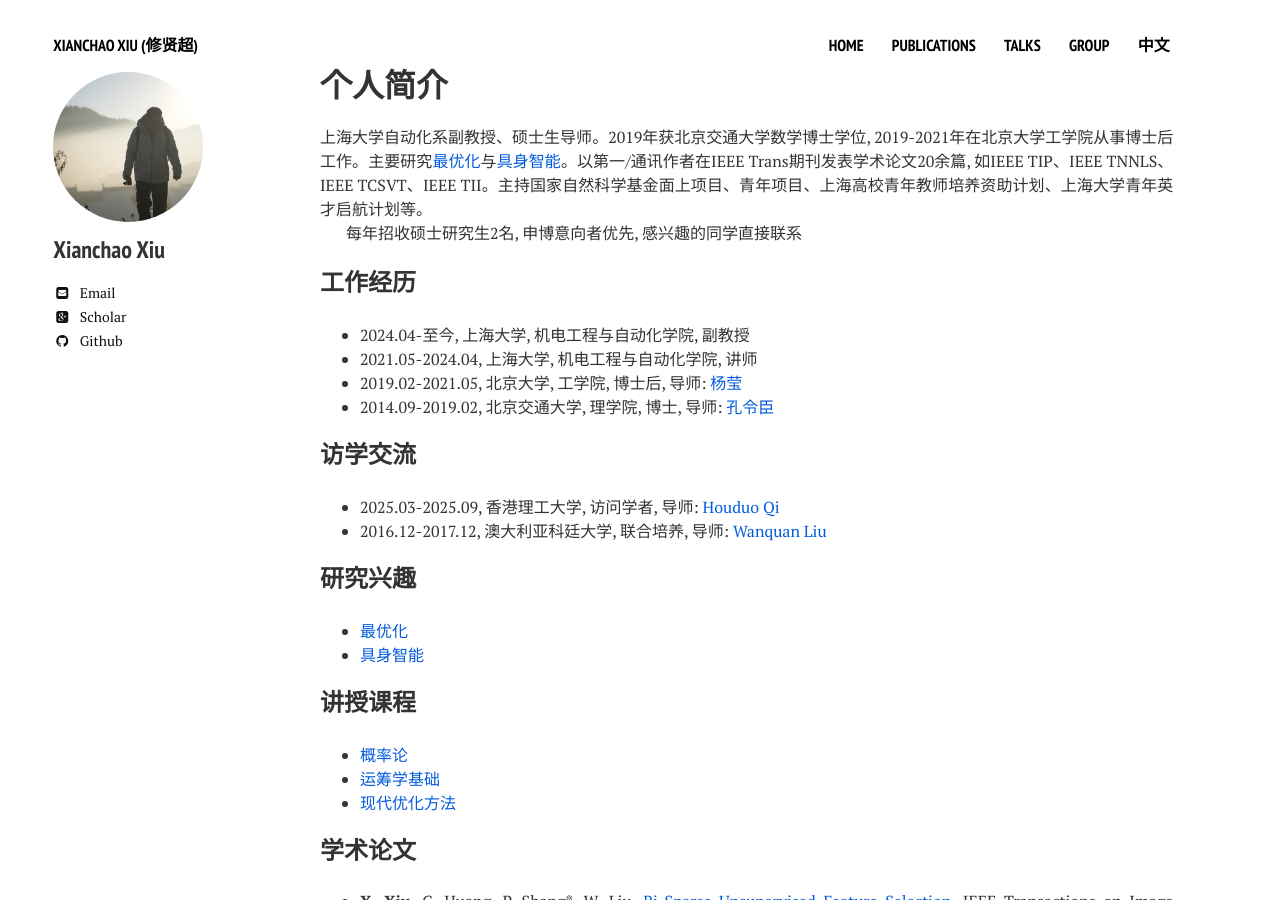
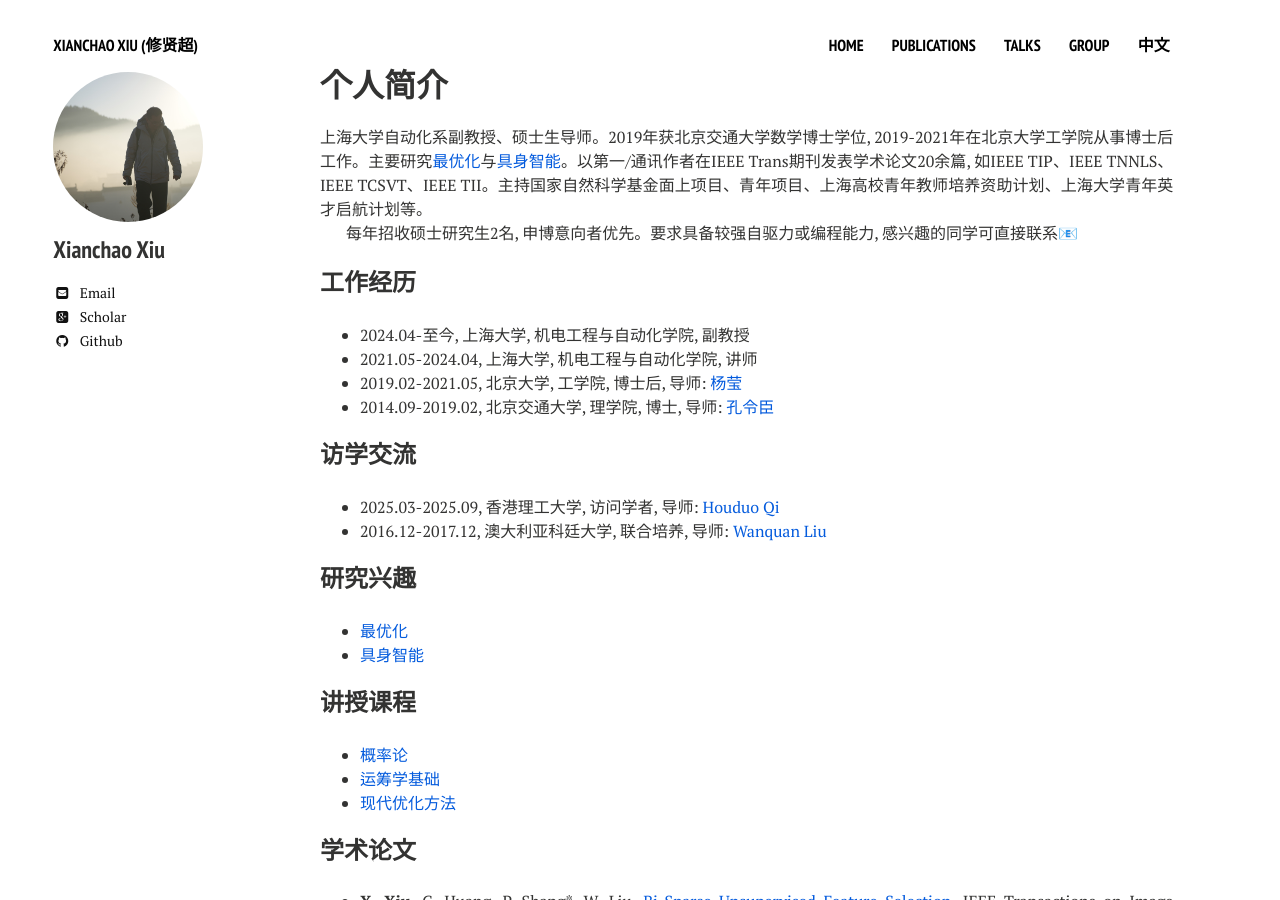
Before and after one commit to xianchaoxiu/xianchaoxiu.github.io, a Jekyll site: the page built from chinese/index.md, in a window 1280 px wide and 900 px high. Built offline with Jekyll 4.4.1, drawn with Linux system fonts in a browser that asks for light colours; nearby versions of some CDN libraries.

Commit message:
Update index.md

```diff
--- a/chinese/index.md
+++ b/chinese/index.md
@@ -9,7 +9,7 @@ share: false
 
 上海大学自动化系副教授、硕士生导师。2019年获北京交通大学数学博士学位, 2019-2021年在北京大学工学院从事博士后工作。主要研究<a href="https://xianchaoxiu.github.io/chinese/research/OPT/" class="textlink" target="_blank">最优化</a>与<a href="https://xianchaoxiu.github.io/chinese/research/EAI/" class="textlink" target="_blank">具身智能</a>。以第一/通讯作者在IEEE Trans期刊发表学术论文20余篇, 如IEEE TIP、IEEE TNNLS、IEEE TCSVT、IEEE TII。主持国家自然科学基金面上项目、青年项目、上海高校青年教师培养资助计划、上海大学青年英才启航计划等。 <br>
 
-每年招收硕士研究生2名, 申博意向者优先, 感兴趣的同学直接联系
+每年招收硕士研究生2名, 申博意向者优先。要求具备较强自驱力或编程能力, 感兴趣的同学可直接联系&#x1F4E7;
 
 
 
```
